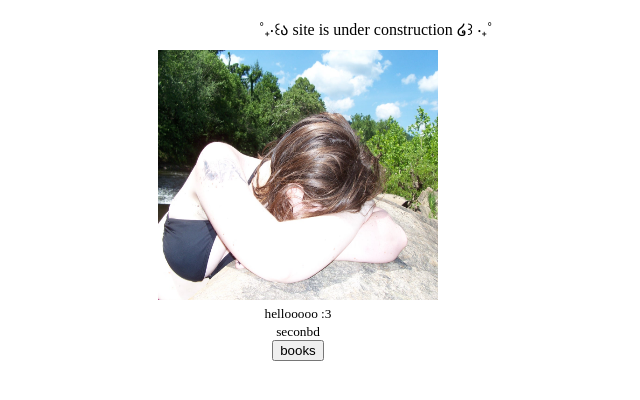
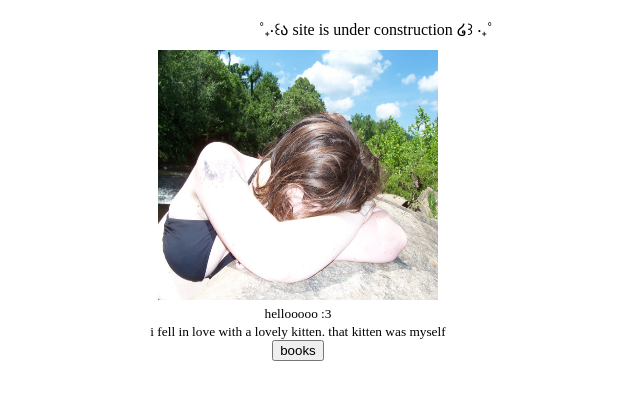
Before and after one commit to buggirl48/blog, a website: page public/index.html in a window 1280 px wide. Shown: the whole page, without its empty margins (342-982 px from the left). Drawn offline with Linux system fonts and the light colour scheme.

Commit message:
catworld quote

```diff
--- a/public/index.html
+++ b/public/index.html
@@ -78,7 +78,7 @@ gtag('config', 'G-QQ6JMSNG3C');
 
         <img id = "frequency" src = "assets/images/100_2091.JPG" alt ="freq"/>
         <br>
-        <small id = "intro">hellooooo :3<br> seconbd</small>
+        <small id = "intro">hellooooo :3<br> i fell in love with a lovely kitten. that kitten was myself </small>
         <br>
         <button onclick="goToBooks()"> books </button>
 
```
